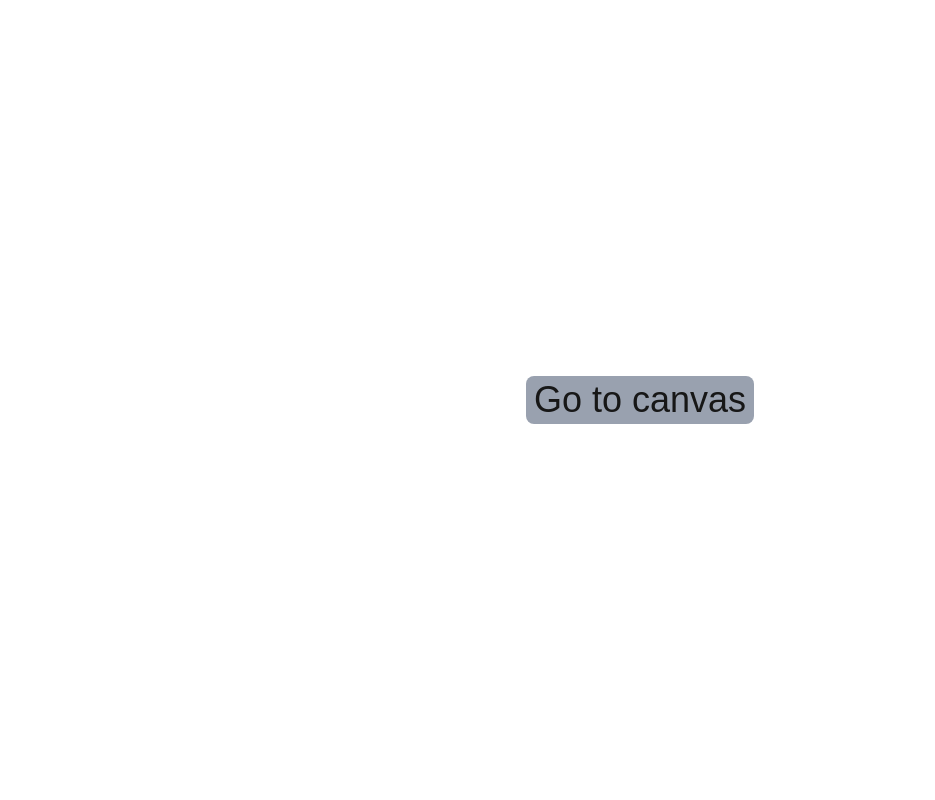
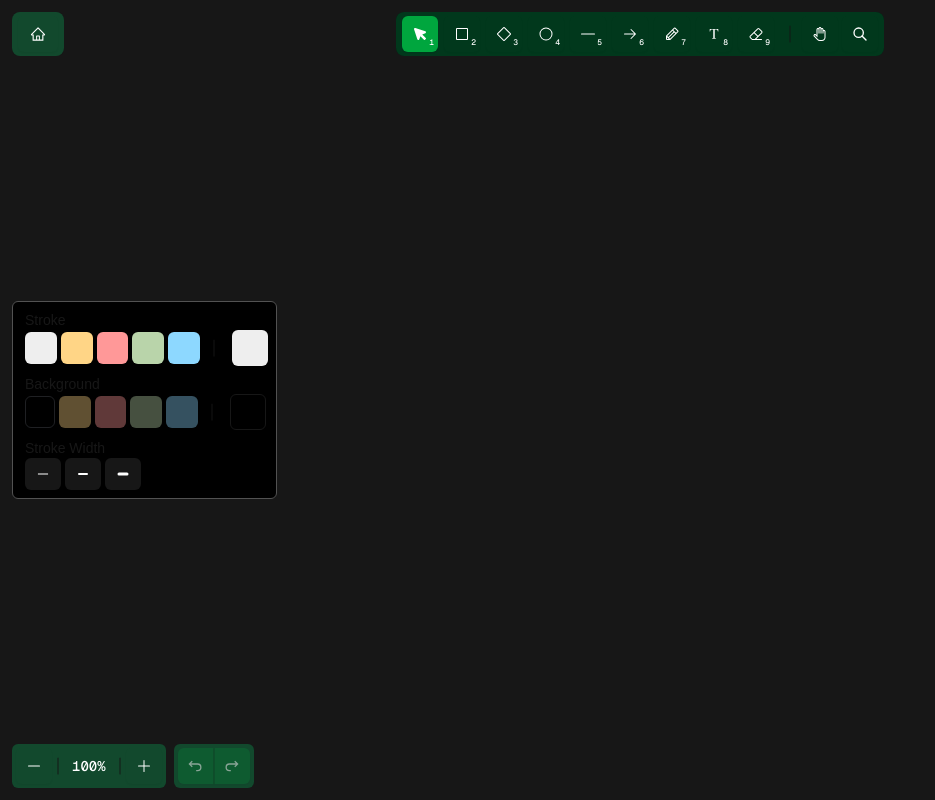
Before and after one commit to amanraina1/whiteboard, a Next.js app: page / in a window 1280 px wide. Shown: the whole page, without its empty margins (0-935 px from the left). Built offline with nearby package versions, Linux system fonts and the light colour scheme.

Commit message:
minor refactor

```diff
--- a/app/canvas/page.tsx
+++ /dev/null
@@ -1,9 +0,0 @@
-import Canvas from "@/components/Canvas";
-
-export default function DemoPage() {
-  return (
-    <div className="w-screen h-screen overflow-hidden">
-      <Canvas />
-    </div>
-  );
-}
--- a/app/page.tsx
+++ b/app/page.tsx
@@ -1,16 +1,9 @@
-"use client";
-import { useRouter } from "next/navigation";
+import Canvas from "@/components/Canvas";
 
-export default function Home() {
-  const router = useRouter();
+export default function DemoPage() {
   return (
-    <div className="min-h-screen flex justify-center items-center">
-      <button
-        onClick={() => router.push("/canvas")}
-        className="bg-gray-400 px-2 py-1 rounded-lg cursor-pointer text-4xl"
-      >
-        Go to canvas
-      </button>
+    <div className="w-screen h-screen overflow-hidden">
+      <Canvas />
     </div>
   );
 }
```
